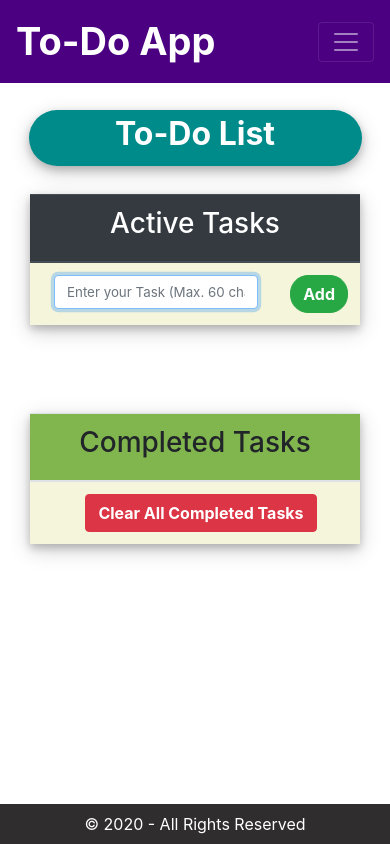
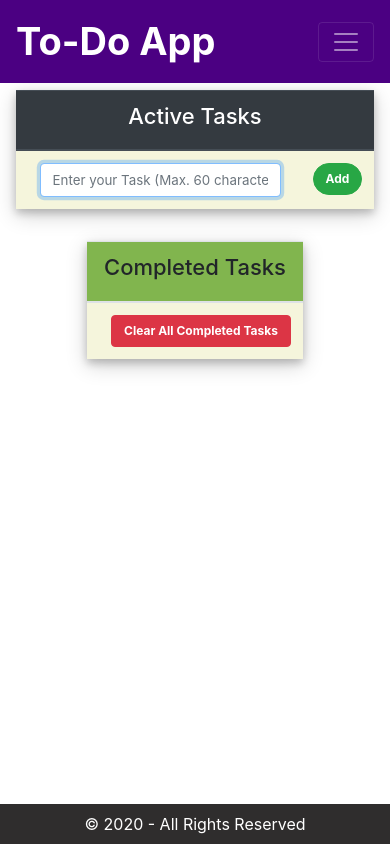
Before and after one commit to AkselSoft-Hub/to_do_app, a Django app: page /tasks/ in a window 390 px wide. Run offline with Django 3.2, Linux system fonts and the light colour scheme; the visitor is signed in with stand-in values (Sample User, id 1); data that the repository does not hold is empty; some libraries are stand-ins or nearby versions.

Commit message:
Changed UI and Handled double-quotes issue

```diff
--- a/to_do/static/to_do_app/main.css
+++ b/to_do/static/to_do_app/main.css
@@ -75,7 +75,7 @@ body {
 }
 
 .auth-section {
-    width: 60%;
+    width: 65%;
 }
 
 .account-img {
@@ -199,10 +199,15 @@ ul {
     padding-inline-start: 22px;
 }
 
+/* CSS for Mobile Phone Screens */
 @media only screen and (max-width: 600px) {
     .form-check-input {
         width: 22px;
         height: 22px;
+    }
+
+    .main-container {
+        margin-top: 80px;
     }
     .text-left {
         font-size: 15px;
@@ -215,7 +220,8 @@ ul {
         font-size: smaller;
     }
     #list-container1, #list-container2 {
-        width: 100%;
+        width: auto;
+        padding: 0;
     }
     .content-section {
         width: 100%;
@@ -229,4 +235,13 @@ ul {
     .homepage_title {
         font-size: 55px;
     }
+    .active_heading, .completed_heading {
+        font-size: 22px;
+    }
+    #add_task_btn, #clear_all_completed_tasks {
+        font-size: 12px;
+    }
+    .auth-section {
+        width: auto;
+    }
 }
--- a/to_do/static/to_do_app/script.js
+++ b/to_do/static/to_do_app/script.js
@@ -18,7 +18,8 @@ $(document).ready(function () {
                 // Removes all the rows except the first row from the Completed Table
                 $('#completed-table tbody').find("tr:gt(0)").remove();
                 // Parsing the JSON Data
-                response = JSON.parse(data)
+
+                response = JSON.parse(data);
 
                 // Resets the Add Task input field
                 $('#maintable tbody').find('tr:eq(0)').find('input').val("");
@@ -95,8 +96,9 @@ $(document).ready(function () {
     $(document).on("click", ".update_btns", function () {
         // Storing the previous taskname in the upd_task_prev global variable
         upd_task_prev = $(this).parent().parent().find('h4').text().trim();
+        //upd_task_prev = upd_task_prev.replace(/"/g, '\\"');
         // Turning the task field to an input field with its current value
-        var edit_field = '<input type="text" name="task" style="float: left;" class="form-control" id= "add_task" maxlength="60" value="' + upd_task_prev + '" autofocus>';
+        var edit_field = '<input type="text" name="task" style="float: left;" class="form-control" id= "add_task" maxlength="60" value="' + upd_task_prev.replace(/"/g, '&quot;') + '" autofocus>';
         $(this).parent().parent().find('td:eq(1)').html(edit_field);
         $(this).hide();
         $(this).siblings('.update_task_btn').show();
@@ -117,7 +119,7 @@ $(document).ready(function () {
 
         if (upd_task_current == upd_task_prev && upd_task_current.length > 0) {
             //alert('Equal. No AJAX request.');
-            var upd_field = '<h4 align="left" id="title' + upd_id + '">' + upd_task_current + '</h4>';
+            var upd_field = '<h4 class="text-left" id="title' + upd_id + '">' + upd_task_current + '</h4>';
             $('.task_' + upd_id).find('td:eq(1)').html(upd_field);
         }
 
@@ -125,7 +127,7 @@ $(document).ready(function () {
             //alert('Not Equal. Sending Ajax request');
             if (upd_task_current.length == 0) {
                 alert('Task Name cannot be Empty!');
-                var upd_field = '<h4 align="left" id="title' + upd_id + '">' + upd_task_prev + '</h4>';
+                var upd_field = '<h4 class="text-left" id="title' + upd_id + '">' + upd_task_prev + '</h4>';
                 $('.task_' + upd_id).find('td:eq(1)').html(upd_field);
             }
             else {
@@ -139,7 +141,7 @@ $(document).ready(function () {
                         task_name: upd_task_current,
                     },
                     success: function () {
-                        var upd_field = '<h4 align="left" id="title' + upd_id + '">' + upd_task_current + '</h4>';
+                        var upd_field = '<h4 class="text-left" id="title' + upd_id + '">' + upd_task_current + '</h4>';
                         $('.task_' + upd_id).find('td:eq(1)').html(upd_field);
 
                     }
@@ -202,8 +204,9 @@ $(document).ready(function () {
     /* Adding a New Task to the Database and show the same in the Active Task Table */
     $("table").on('click', "#add_task_btn", function () {
         var task_name;
-        // Getting the Task Name
-        task_name = $('#add_task').val();
+        // Getting the Task Name - Stripping the leading and trailing whitespaces
+        task_name = $.trim($('#add_task').val());
+
         if (task_name != "") {
             $.ajax(
                 {
--- a/to_do/templates/to_do_app/tasks.html
+++ b/to_do/templates/to_do_app/tasks.html
@@ -1,16 +1,16 @@
 {% extends "to_do_app/base.html" %}
 {% block content %}
-
+<!--
 <div class="container list_name_div">
 	<h2 class="list_name">To-Do List</h2>
 </div>
-
-<div class="container mt-2" id="list-container1">
+-->
+<div class="container" id="list-container1">
 
 	<table class="table table-hover" id="maintable">
 		<thead class="thead-dark">
 			<th colspan=4>
-				<h3>Active Tasks</h3>
+				<h3 class="active_heading">Active Tasks</h3>
 			</th>
 		</thead>
 
@@ -49,11 +49,11 @@
 		</tbody>
 	</table>
 </div>
-<div class="container mt-3" id="list-container2">
+<div class="container" id="list-container2">
 	<table class="table mt-3" id="completed-table">
 		<thead class="thead-green">
 			<th colspan=4>
-				<h3>Completed Tasks</h3>
+				<h3 class="completed_heading">Completed Tasks</h3>
 			</th>
 		</thead>
 		<tbody>
--- a/to_do/views.py
+++ b/to_do/views.py
@@ -103,7 +103,7 @@ def add_new_task(request):
     '''Adds a New Task to the Task Table in Database.'''
     if request.method == 'POST':
         # Getting the task Name from Ajax
-        task_name = request.POST['task_title']
+        task_name = request.POST['task_title'].strip()
         # Dummy User - for the purpose of testing
         creator = request.user
         # Adding the task to the Database Table - Task
@@ -168,7 +168,7 @@ def update_task(request):
         # Querying the Task model to get the task based on task_id
         changed_task = Task.objects.get(id=task_id)
         # Updating the Task Name with the NEW Value
-        changed_task.task_title = new_task
+        changed_task.task_title = new_task.strip()
         # Saving the changes to the Database
         changed_task.save()
         # For Debugging Purpose
```
Also changed, not shown: Tasks.JPG.
